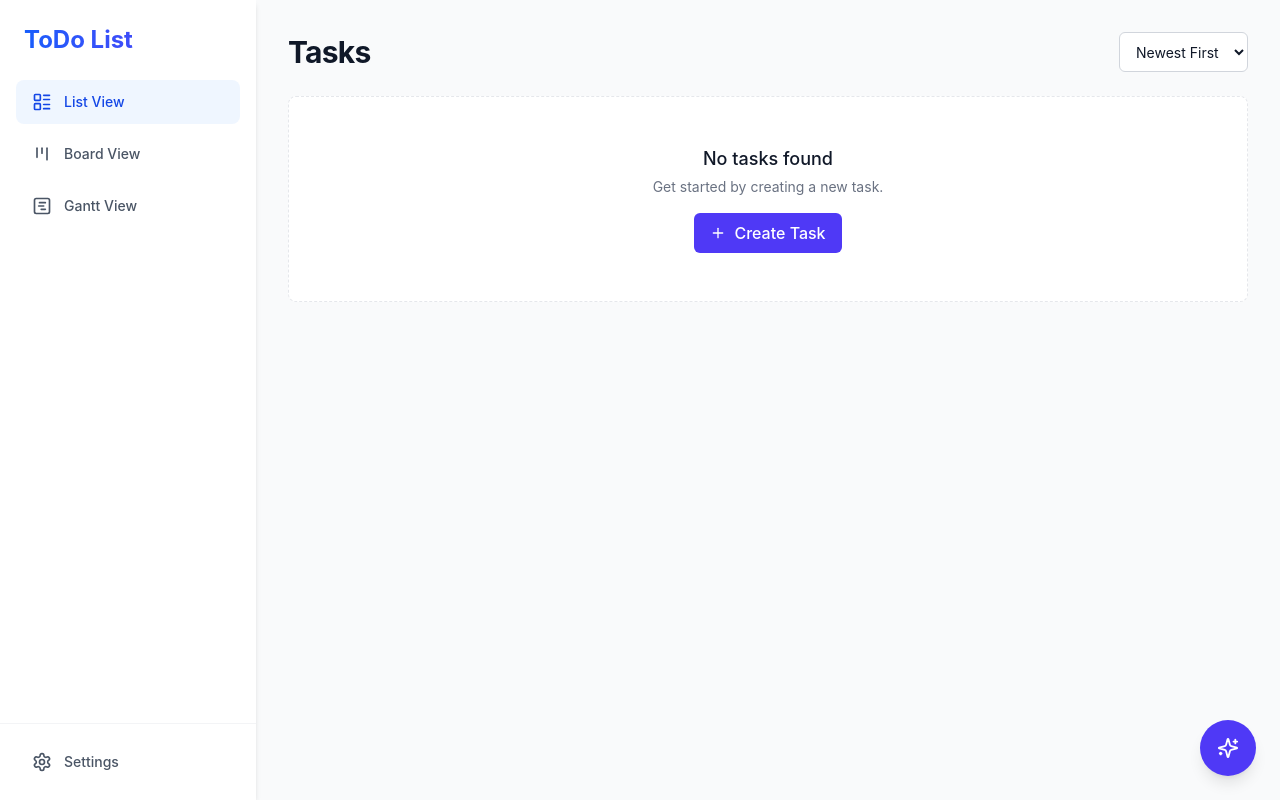
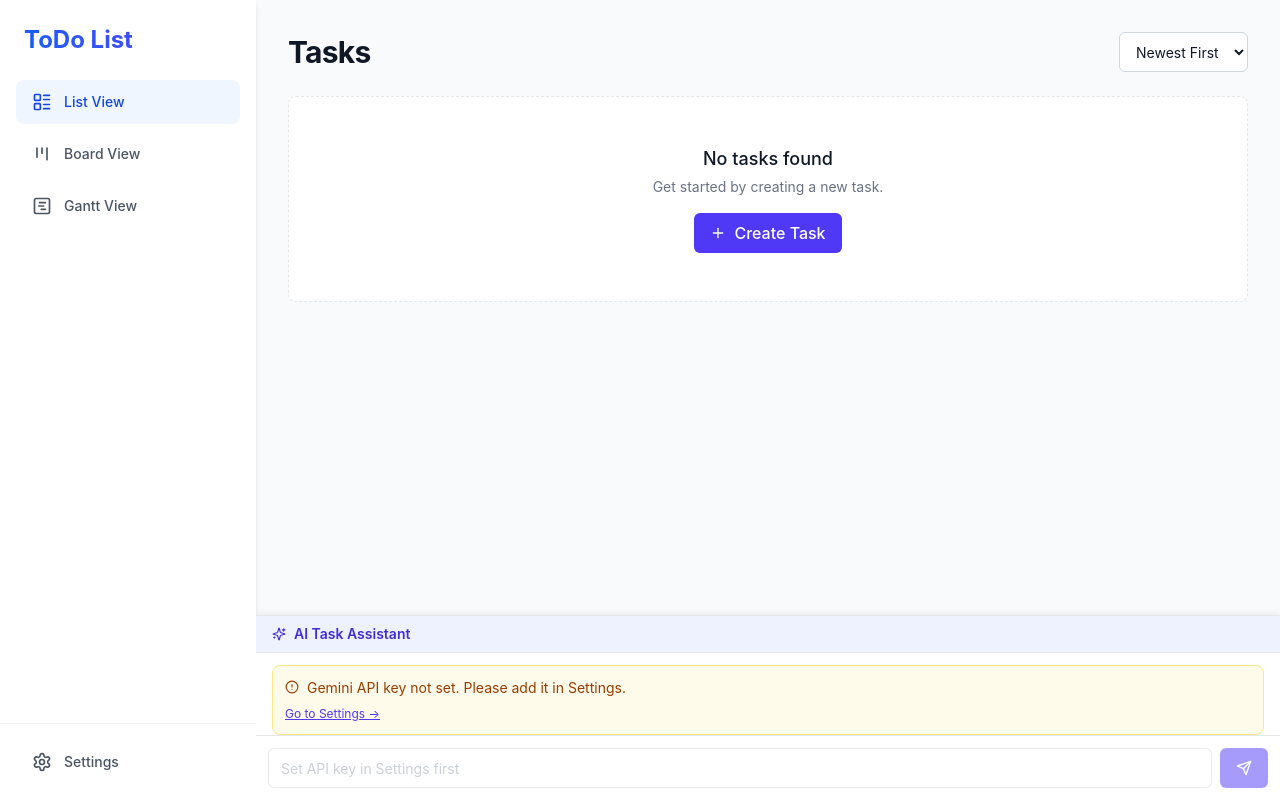
Before and after one commit to hingesmith/todolist, a React (Vite) app: page / in a window 1280 px wide. Built offline with nearby package versions, Linux system fonts and the light colour scheme; the HTML template or start-up script is replaced by a standard one.

Commit message:
src: fix design of AI chat

```diff
--- a/src/App.tsx
+++ b/src/App.tsx
@@ -80,7 +80,8 @@ function App() {
         </div>
       </nav>
 
-      <main className="flex-1 overflow-x-hidden p-8 transition-all duration-300">
+      <div className="flex-1 flex flex-col h-screen overflow-hidden">
+        <main className="flex-1 overflow-y-auto overflow-x-hidden p-8 transition-all duration-300">
           <div className="mx-auto w-full min-w-0">
             {page.type === 'list' && <ListPage onNavigate={navigateTo} />}
             {page.type === 'board' && <BoardPage onNavigate={navigateTo} />}
@@ -90,7 +91,10 @@ function App() {
             {page.type === 'edit' && <EditPage id={page.id} onNavigate={navigateTo} />}
           </div>
         </main>
+        {page.type !== 'settings' && (
           <AiChatWidget onNavigateToSettings={() => navigateTo({ type: 'settings' })} />
+        )}
+      </div>
     </div>
   )
 }
--- a/src/components/AiChatWidget.tsx
+++ b/src/components/AiChatWidget.tsx
@@ -3,7 +3,7 @@ import { storage } from '../storage/local'
 import { Todo } from '../types/todo'
 import { Button } from './ui/Button'
 import { Input } from './ui/Input'
-import { Sparkles, Send, Loader2, Check, Plus, Edit2, Trash2, X, ChevronDown, AlertCircle } from 'lucide-react'
+import { Sparkles, Send, Loader2, Check, Plus, Edit2, Trash2, AlertCircle } from 'lucide-react'
 import { generateOperationsFromChat, AiOperation } from '../lib/ai'
 
 type Message = { role: 'user' | 'assistant' | 'system', content: string }
@@ -13,7 +13,6 @@ interface AiChatWidgetProps {
 }
 
 export default function AiChatWidget({ onNavigateToSettings }: AiChatWidgetProps) {
-  const [isOpen, setIsOpen] = useState(false)
   const [apiKey, setApiKey] = useState<string | null>(null)
   const [messages, setMessages] = useState<Message[]>([
     { role: 'system', content: 'AI Assistant ready. Tell me what tasks you need!' }
@@ -26,13 +25,11 @@ export default function AiChatWidget({ onNavigateToSettings }: AiChatWidgetProps
   useEffect(() => {
     const key = storage.getApiKey()
     setApiKey(key)
-  }, [isOpen]) // Refresh key state when widget opens
+  }, [])
 
   useEffect(() => {
-    if (isOpen) {
     messagesEndRef.current?.scrollIntoView({ behavior: 'smooth' })
-    }
-  }, [messages, pendingOperations, isOpen])
+  }, [messages, pendingOperations])
 
   const handleSubmit = async (e: React.FormEvent) => {
     e.preventDefault()
@@ -81,41 +78,29 @@ export default function AiChatWidget({ onNavigateToSettings }: AiChatWidgetProps
     setPendingOperations([])
   }
 
+  // Determine if history should be expanded: user has sent a message or typed anything
+  const isExpanded = messages.length > 1 || input.trim().length > 0 || isLoading || pendingOperations.length > 0
+
   return (
-    <>
-      {/* Floating Button */}
-      <button
-        onClick={() => setIsOpen(o => !o)}
-        className="fixed bottom-6 right-6 z-50 w-14 h-14 rounded-full bg-indigo-600 hover:bg-indigo-700 text-white shadow-lg flex items-center justify-center transition-all duration-200 hover:scale-110"
-        title="AI Assistant"
-      >
-        {isOpen ? <ChevronDown size={22} /> : <Sparkles size={22} />}
-      </button>
-
-      {/* Chat Panel */}
-      {isOpen && (
-        <div className="fixed bottom-24 right-6 z-50 w-[400px] max-w-[calc(100vw-3rem)] h-[600px] max-h-[calc(100vh-8rem)] flex flex-col bg-white dark:bg-gray-900 rounded-2xl shadow-2xl border border-gray-200 dark:border-gray-700 overflow-hidden">
+    <div className={`${isExpanded ? 'h-64 sm:h-80' : 'h-auto'} border-t border-gray-200 dark:border-gray-700 bg-white dark:bg-gray-800 flex flex-col shrink-0 relative z-30 shadow-[0_-4px_6px_-1px_rgba(0,0,0,0.05)] transition-all duration-300`}>
       {/* Header */}
-          <div className="flex items-center justify-between px-4 py-3 border-b border-gray-200 dark:border-gray-700 bg-indigo-600 text-white rounded-t-2xl shrink-0">
-            <div className="flex items-center gap-2 font-semibold">
-              <Sparkles size={16} />
+      <div className="flex items-center justify-between px-4 py-2 border-b border-gray-200 dark:border-gray-700 bg-indigo-50 dark:bg-indigo-900/20 text-indigo-700 dark:text-indigo-300 shrink-0">
+        <div className="flex items-center gap-2 font-semibold text-sm">
+          <Sparkles size={14} />
           AI Task Assistant
         </div>
-            <button onClick={() => setIsOpen(false)} className="hover:bg-indigo-700 rounded-full p-1 transition-colors">
-              <X size={16} />
-            </button>
       </div>
 
       {/* No API Key Warning */}
       {!apiKey && (
-            <div className="m-4 p-3 rounded-lg bg-amber-50 dark:bg-amber-900/20 border border-amber-200 dark:border-amber-800 text-sm text-amber-800 dark:text-amber-300 flex flex-col gap-2">
+        <div className="mx-4 mt-3 mb-0 p-3 rounded-lg bg-amber-50 dark:bg-amber-900/20 border border-amber-200 dark:border-amber-800 text-sm text-amber-800 dark:text-amber-300 flex flex-col gap-2 shrink-0">
           <div className="flex items-start gap-2">
             <AlertCircle size={14} className="shrink-0 mt-0.5" />
             <span>Gemini API key not set. Please add it in Settings.</span>
           </div>
           <button
-                onClick={() => { setIsOpen(false); onNavigateToSettings() }}
-                className="text-indigo-600 dark:text-indigo-400 underline text-xs text-left"
+            onClick={() => onNavigateToSettings()}
+            className="text-indigo-600 dark:text-indigo-400 underline text-xs text-left w-fit hover:text-indigo-800 dark:hover:text-indigo-200 transition-colors"
           >
             Go to Settings →
           </button>
@@ -123,6 +108,7 @@ export default function AiChatWidget({ onNavigateToSettings }: AiChatWidgetProps
       )}
 
       {/* Messages */}
+      {isExpanded && (
         <div className="flex-1 overflow-y-auto p-4 space-y-3">
           {messages.map((msg, i) => (
             <div key={i} className={`flex ${msg.role === 'user' ? 'justify-end' : 'justify-start'}`}>
@@ -178,6 +164,7 @@ export default function AiChatWidget({ onNavigateToSettings }: AiChatWidgetProps
           )}
           <div ref={messagesEndRef} />
         </div>
+      )}
 
       {/* Input */}
           <form onSubmit={handleSubmit} className="flex gap-2 p-3 border-t border-gray-200 dark:border-gray-700 shrink-0">
@@ -193,7 +180,5 @@ export default function AiChatWidget({ onNavigateToSettings }: AiChatWidgetProps
             </Button>
           </form>
     </div>
-      )}
-    </>
   )
 }
```
Lines whose indentation alone changed are shown as unchanged.
